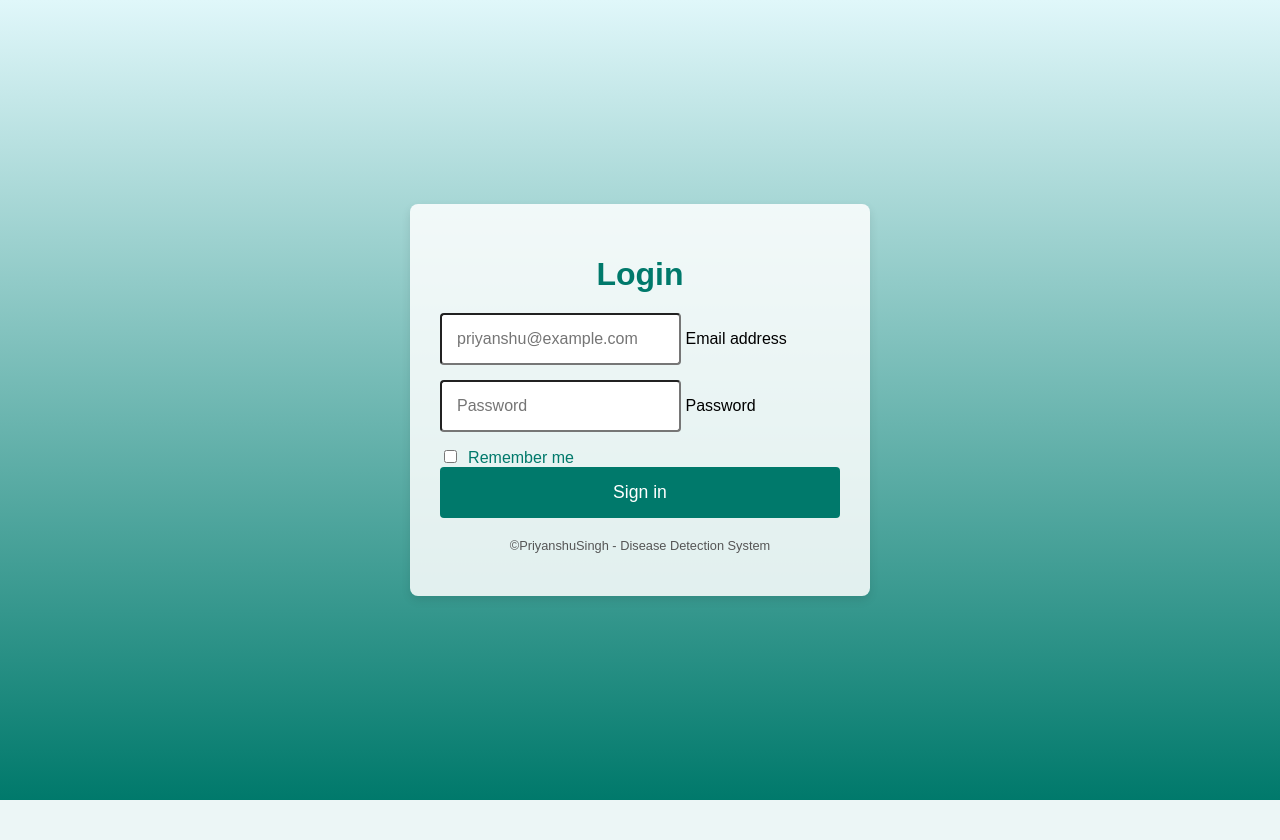
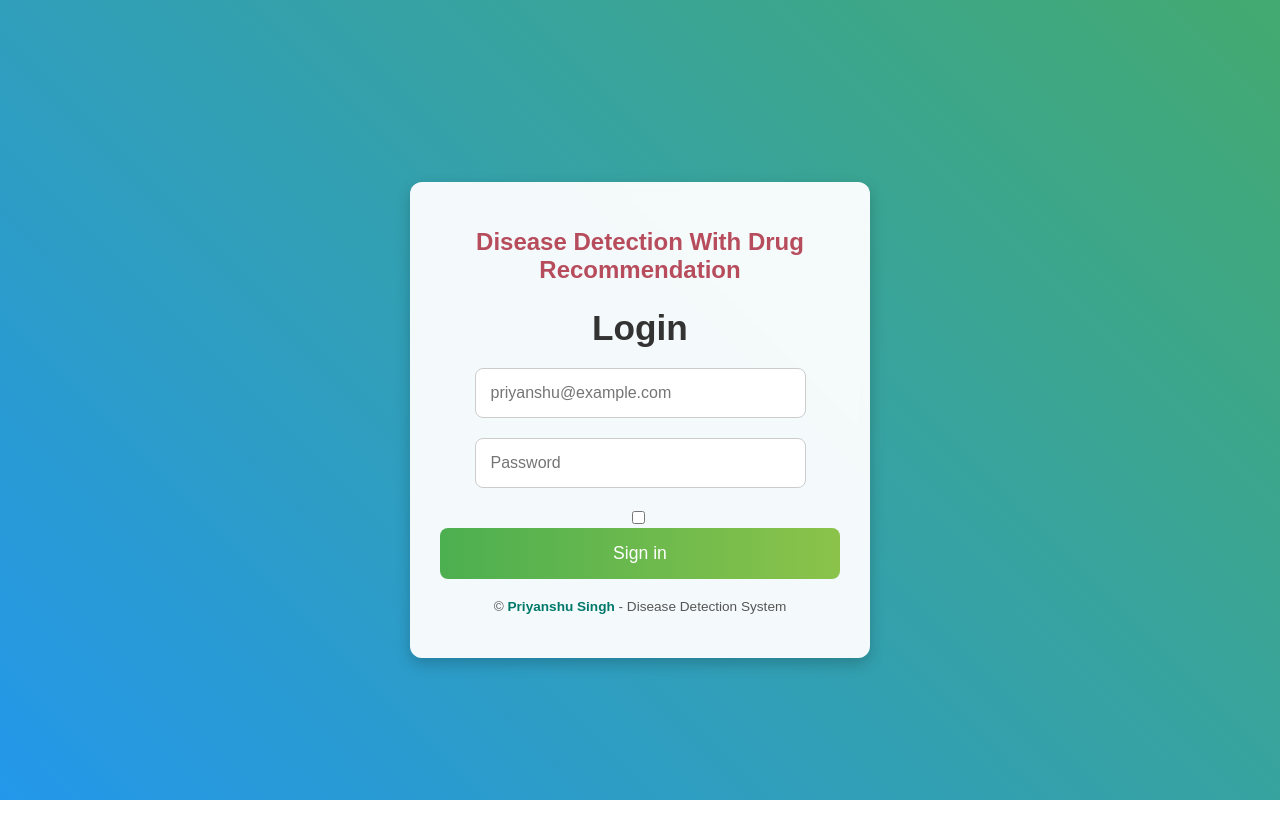
Before and after one commit to PriYanahsu/Disease-prediction-with-Drugs-recommanded-, a Flask app: page / in a window 1280 px wide. Before the commit the page ends 800 px from the top, so only its background shows below. Run offline with Flask 3, Linux system fonts and the light colour scheme; parts of the project's set-up code (start-up, migrations or seed data) failed here and were passed over.

Commit message:
Updated predict page and added new features

```diff
--- a/templates/login.html
+++ b/templates/login.html
@@ -1,3 +1,4 @@
+<!DOCTYPE html>
 <html lang="en">
 
 <head>
@@ -18,8 +19,6 @@
 
     <title>Disease Detection Login</title>
 
-    <link rel="canonical" href="https://codepen.io/lekoalabe/pen/PopjPvq">
-
     <style>
         html,
         body {
@@ -35,55 +34,121 @@
             right: 0;
             bottom: 0;
             left: 0;
-            background: linear-gradient(to bottom, #e0f7fa, #00796b);
+            background: linear-gradient(45deg, #e91e63, #2196f3, #4caf50, #ffeb3b);
+            background-size: 400% 400%;
+            animation: gradientBG 10s ease infinite;
+        }
+
+        @keyframes gradientBG {
+            0% {
+                background-position: 0% 50%;
+            }
+            50% {
+                background-position: 100% 50%;
+            }
+            100% {
+                background-position: 0% 50%;
+            }
         }
 
         body {
             display: flex;
             justify-content: center;
             align-items: center;
-            background-color: #f0f0f0;
+            padding: 20px;
         }
 
         .form-signin {
             width: 100%;
             max-width: 400px;
-            background: rgba(255, 255, 255, 0.85);
+            background: rgba(255, 255, 255, 0.95);
             padding: 30px;
-            border-radius: 8px;
-            box-shadow: 0 4px 10px rgba(0, 0, 0, 0.1);
+            border-radius: 12px;
+            box-shadow: 0 6px 15px rgba(0, 0, 0, 0.2);
+            backdrop-filter: blur(5px);
+            text-align: center;
         }
 
         .form-signin h1 {
             text-align: center;
-            color: #00796b;
+            color: #333;
             margin-bottom: 20px;
-            font-size: 2em;
+            font-size: 2.2em;
+            font-weight: bold;
+        }
+
+        .form-signin .heading {
+            font-size: 1.5em;
+            font-weight: bold;
+            color: #4caf50;
+            margin-bottom: 20px;
+            animation: colorChange 3s infinite;
+        }
+
+        @keyframes colorChange {
+            0% {
+                color: #4caf50;
+            }
+            50% {
+                color: #e91e63;
+            }
+            100% {
+                color: #2196f3;
+            }
         }
 
         .form-signin .form-floating {
-            margin-bottom: 15px;
+            margin-bottom: 20px;
+            position: relative;
         }
 
         .form-signin .form-control {
-            border-radius: 4px;
+            border-radius: 8px;
             padding: 15px;
             font-size: 1rem;
+            border: 1px solid #ccc;
+            transition: all 0.3s;
+        }
+
+        .form-signin .form-control:focus {
+            border-color: #00796b;
+            box-shadow: 0 0 5px rgba(0, 121, 107, 0.5);
+        }
+
+        .form-signin label {
+            position: absolute;
+            top: 50%;
+            left: 10px;
+            transform: translateY(-50%);
+            font-size: 0.9rem;
+            color: #777;
+            pointer-events: none;
+            transition: all 0.2s;
+        }
+
+        .form-signin .form-control:focus + label,
+        .form-signin .form-control:not(:placeholder-shown) + label {
+            top: 5px;
+            left: 8px;
+            font-size: 0.8rem;
+            color: #00796b;
         }
 
         .form-signin .btn {
             width: 100%;
             padding: 15px;
-            background-color: #00796b;
+            background: linear-gradient(90deg, #4caf50, #8bc34a);
             border: none;
-            border-radius: 4px;
+            border-radius: 8px;
             font-size: 1.1rem;
             color: #fff;
             cursor: pointer;
+            transition: all 0.3s;
         }
 
         .form-signin .btn:hover {
-            background-color: #004d40;
+            background: linear-gradient(90deg, #8bc34a, #4caf50);
+            transform: scale(1.05);
         }
 
         .form-signin .form-check {
@@ -99,7 +164,17 @@
             text-align: center;
             color: #555;
             margin-top: 20px;
-            font-size: 0.8em;
+            font-size: 0.85em;
+        }
+
+        .form-signin .copyright a {
+            color: #00796b;
+            text-decoration: none;
+            font-weight: bold;
+        }
+
+        .form-signin .copyright a:hover {
+            text-decoration: underline;
         }
     </style>
 </head>
@@ -108,32 +183,32 @@
     <div class="bg"></div>
 
     <main class="form-signin">
+        <h1 class="heading">Disease Detection With Drug Recommendation</h1>
         <h1>Login</h1>
 
         <form class="login" method="POST" action="/login.validation">
             <div class="form-floating">
-                <input type="email" class="form-control" name="username" id="floatingInput" placeholder="priyanshu@example.com" required="">
-                <label for="floatingInput">Email address</label>
+                <input type="email" class="form-control" name="username" id="floatingInput" size="30" placeholder="priyanshu@example.com" required>
+                <label for="floatingInput"></label>
             </div>
 
             <div class="form-floating">
-                <input type="password" class="form-control" name="password" id="floatingPassword" placeholder="Password" required="">
-                <label for="floatingPassword">Password</label>
+                <input type="password" class="form-control" name="password" id="floatingPassword" size="30" placeholder="Password" required>
+                <label for="floatingPassword"></label>
             </div>
 
             <div class="checkbox mb-3">
                 <div class="form-check form-switch">
                     <input class="form-check-input" type="checkbox" value="1" name="remember_me" id="rememberMeSwitch">
-                    <label class="form-check-label" for="rememberMeSwitch"> Remember me</label>
+                    <label class="form-check-label" for="rememberMeSwitch"></label>
                 </div>
             </div>
 
             <button class="btn btn-lg" type="submit">Sign in</button>
         </form>
 
-        <p class="copyright">©PriyanshuSingh - Disease Detection System</p>
+        <p class="copyright">&copy; <a href="#">Priyanshu Singh</a> - Disease Detection System</p>
     </main>
-
 </body>
 
 </html>
--- a/templates/predict.html
+++ b/templates/predict.html
@@ -12,7 +12,7 @@
             margin: 0;
             padding: 0;
             font-family: 'Arial', sans-serif;
-            background-color: #f4f7fc; /* Same background color as home page */
+            background: linear-gradient(to right, #7ec777, #7ec777);
             display: flex;
             flex-direction: column;
             height: 100vh;
```
Also changed, not shown: templates/home.html (+73 -30 lines).
